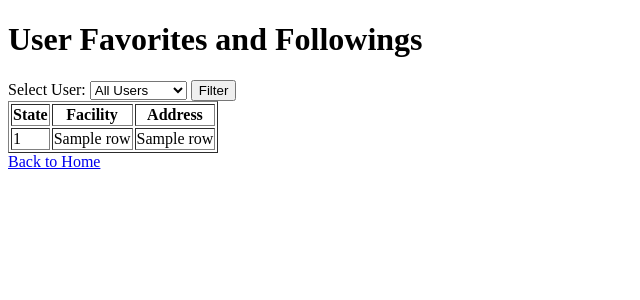
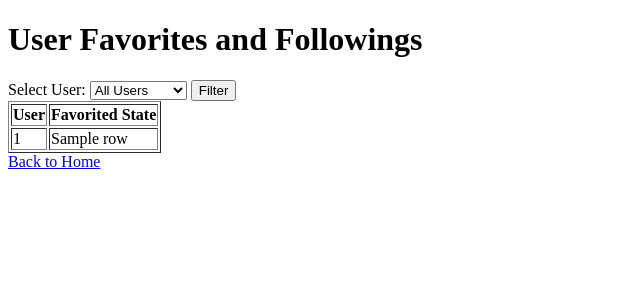
Before and after one commit to JacobMMillion/HealthHub_Database_WebApp, a Flask app: template templates/favorites_follows.html in a window 1280 px wide. Shown: the top 300 px of the page, without its empty margins (0-640 px from the left). Run offline with Flask 3, Linux system fonts and the light colour scheme; the template is opened without the code that fills it: most values are stand-ins (such as "Sample title", 1, 10 or a date in 2020); parts of the project's set-up code (start-up, migrations or seed data) failed here and were passed over.

Commit message:
Update favorites_follows.html

```diff
--- a/templates/favorites_follows.html
+++ b/templates/favorites_follows.html
@@ -20,15 +20,13 @@
     </form>
     <table border="1">
         <tr>
-            <th>State</th>
-            <th>Facility</th>
-            <th>Address</th>
+            <th>User</th>
+            <th>Favorited State</th>
         </tr>
         {% for row in data %}
         <tr>
             <td>{{ row[0] }}</td>
             <td>{{ row[1] }}</td>
-            <td>{{ row[2] }}</td>
         </tr>
         {% endfor %}
     </table>
```
